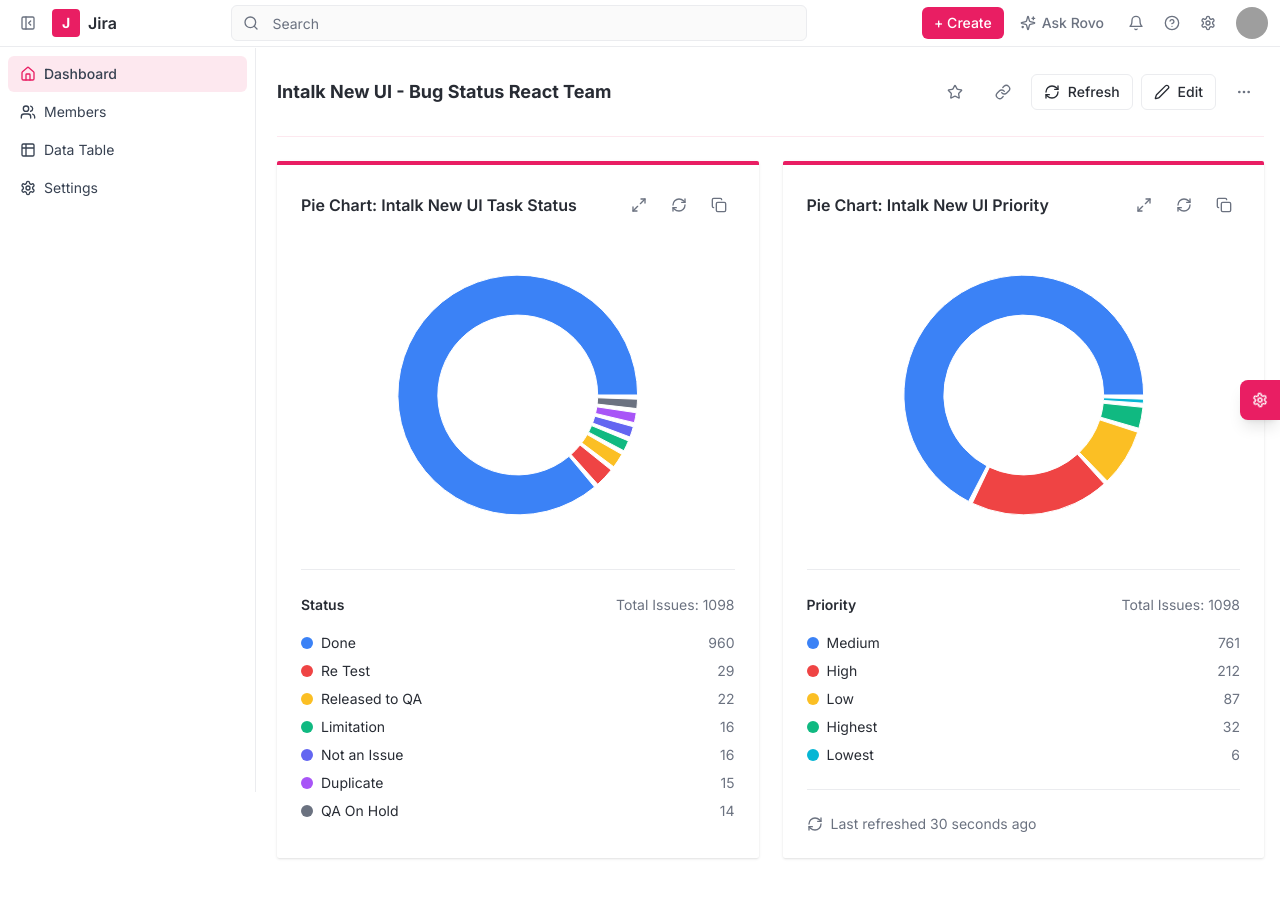
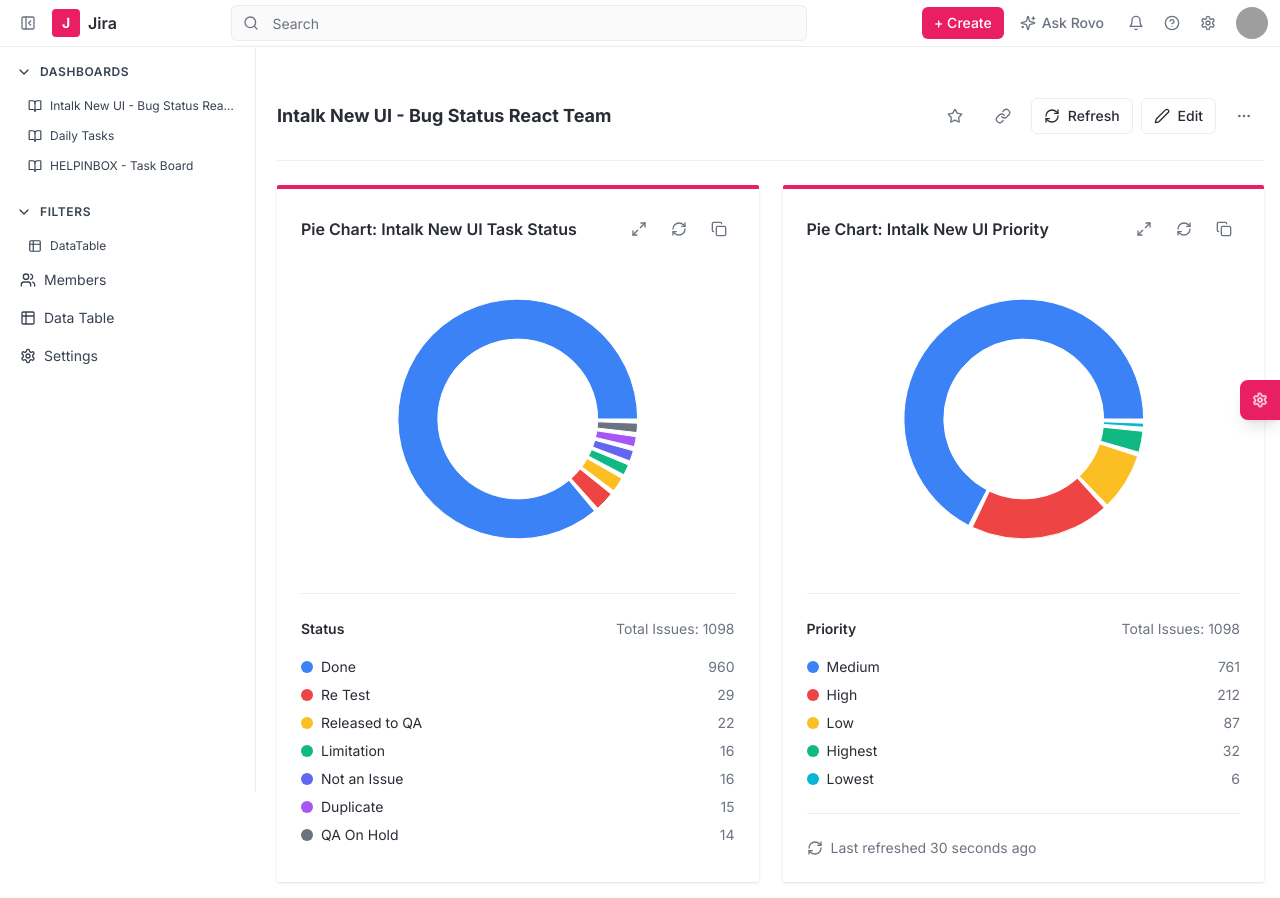
Before and after one commit to parth199833/metronics-theme, a Next.js app: page /dashboard in a window 1280 px wide. Before the commit the page ends 874 px from the top, so only its background shows below. Built offline with nearby package versions, Linux system fonts and the light colour scheme; grey boxes are pictures that could not be loaded.

Commit message:
feat: hide plus button on hover in sections
Update sidebar to hide plus button by default and show on hover.

#VERCEL_SKIP

Co-authored-by: null <175633621+parth199833@users.noreply.github.com>

```diff
--- a/app/(dashboard)/dashboard/page.tsx
+++ b/app/(dashboard)/dashboard/page.tsx
@@ -3,10 +3,48 @@
 import { Button } from "@/components/ui/button"
 import { Card } from "@/components/ui/card"
 import { PieChart, Pie, Cell, ResponsiveContainer, Tooltip } from "recharts"
-import { Star, LinkIcon, RefreshCw, Edit2, MoreHorizontal, Maximize2, Copy, Plus, Check, X } from "lucide-react"
+import {
+  Star,
+  LinkIcon,
+  RefreshCw,
+  Edit2,
+  MoreHorizontal,
+  Maximize2,
+  Copy,
+  Plus,
+  Check,
+  X,
+  ChevronDown,
+  BookOpen,
+} from "lucide-react"
 import { Popover, PopoverContent, PopoverTrigger } from "@/components/ui/popover"
 import { useState } from "react"
 import { GadgetPanel } from "@/components/gadget-panel"
+
+interface Dashboard {
+  id: string
+  name: string
+  description?: string
+  icon?: string
+}
+
+const dashboards: Dashboard[] = [
+  {
+    id: "intalk-bug-status",
+    name: "Intalk New UI - Bug Status React Team",
+    description: "Track bug status and priorities for React Team",
+  },
+  {
+    id: "daily-tasks",
+    name: "Daily Tasks",
+    description: "Daily task management and tracking",
+  },
+  {
+    id: "helpinbox-task-board",
+    name: "HELPINBOX - Task Board",
+    description: "Help inbox task tracking board",
+  },
+]
 
 const statusData = [
   { name: "Done", value: 960 },
@@ -82,6 +120,10 @@ export default function DashboardPage() {
   })
   const [editingChart, setEditingChart] = useState<string | null>(null)
   const [tempTitle, setTempTitle] = useState("")
+  const [expandedSections, setExpandedSections] = useState({
+    dashboards: true,
+    starred: true,
+  })
 
   const handleTitleClick = (chartId: string, currentTitle: string) => {
     if (isEditMode) {
@@ -99,6 +141,13 @@ export default function DashboardPage() {
     }
     setEditingChart(null)
     setTempTitle("")
+  }
+
+  const toggleSection = (section: string) => {
+    setExpandedSections((prev) => ({
+      ...prev,
+      [section]: !prev[section],
+    }))
   }
 
   const layoutOptions = [
@@ -134,10 +183,29 @@ export default function DashboardPage() {
       <div
         className={`flex-1 px-4 py-4 space-y-6 transition-all duration-300 ${isGadgetPanelOpen ? "mr-[400px]" : ""}`}
       >
+        {/* Dashboards Section */}
+
+
+        {/* Starred Section */}
+        <div className="space-y-3">
+
+
+          {/* Starred Dashboards List */}
+          {expandedSections.starred && (
+            <div className="space-y-2 pl-6">
+              {dashboards.slice(0, 3).map((dashboard) => (
+                null
+              ))}
+            </div>
+          )}
+        </div>
+
         {/* Header */}
         <div className="flex items-center justify-between mb-6 leading-7">
           <div>
-            <h1 className="font-bold text-foreground text-lg">Intalk New UI - Bug Status React Team</h1>
+            {expandedSections.dashboards && (
+              <h1 className="font-bold text-foreground text-lg">Intalk New UI - Bug Status React Team</h1>
+            )}
           </div>
           <div className="flex items-center gap-2">
             {isEditMode ? (
--- a/components/sidebar.tsx
+++ b/components/sidebar.tsx
@@ -1,7 +1,7 @@
 "use client"
 
 import { useState, useEffect } from "react"
-import { Home, ChevronRight, Plus, MoreHorizontal, ExternalLink, Settings, Users, Table2 } from "lucide-react"
+import { Home, ChevronRight, Plus, MoreHorizontal, ExternalLink, Settings, Users, Table2, BookOpen } from "lucide-react"
 import { Button } from "@/components/ui/button"
 import Link from "next/link"
 import { usePathname } from "next/navigation"
@@ -23,6 +23,14 @@ const projectsItems = [
     children: [{ id: "intalk", name: "InTalk", icon: Table2, href: "/dt", active: true }],
   },
 ]
+
+const dashboards = [
+  { id: "intalk-bug", name: "Intalk New UI - Bug Status React Team" },
+  { id: "daily-tasks", name: "Daily Tasks" },
+  { id: "helpinbox", name: "HELPINBOX - Task Board" },
+]
+
+const filters = [{ id: "datatable", name: "DataTable", icon: Table2, href: "/dt" }]
 
 function isColorDark(hexColor: string): boolean {
   if (!hexColor || hexColor.length < 7) return false
@@ -46,6 +54,10 @@ function getCookie(name: string): string | null {
 export function Sidebar() {
   const [expandedSections, setExpandedSections] = useState<string[]>(["projects"])
   const [expandedProjects, setExpandedProjects] = useState<string[]>(["technology"])
+  const [dashboardSections, setDashboardSections] = useState({
+    dashboards: true,
+    starred: true,
+  })
   const [isCollapsed, setIsCollapsed] = useState(false)
   const [isDarkSidebar, setIsDarkSidebar] = useState(false)
   const pathname = usePathname()
@@ -103,6 +115,24 @@ export function Sidebar() {
 
   const toggleProject = (id: string) => {
     setExpandedProjects((prev) => (prev.includes(id) ? prev.filter((p) => p !== id) : [...prev, id]))
+  }
+
+  const toggleDashboardSection = (section: string) => {
+    setDashboardSections((prev) => ({
+      ...prev,
+      [section]: !prev[section],
+    }))
+  }
+
+  const [filterSections, setFilterSections] = useState({
+    filters: true,
+  })
+
+  const toggleFilterSection = (section: string) => {
+    setFilterSections((prev) => ({
+      ...prev,
+      [section]: !prev[section],
+    }))
   }
 
   const renderMenuItem = (item: any, isChild = false) => {
@@ -214,89 +244,124 @@ export function Sidebar() {
         <div className="px-2 py-2 space-y-0.5">
           {topMenuItems.map((item) => (
             <div key={item.id}>
-              {renderMenuItem(item)}
-              {!isCollapsed && item.id === "projects" && expandedSections.includes("projects") && (
-                <div className="mt-1 space-y-0.5">
-                  {projectsItems.map((space) => {
-                    const projectTextClass = isDarkSidebar
-                      ? "text-white/80 hover:text-white"
-                      : "text-foreground/80 hover:text-foreground"
-                    const projectHoverBg = isDarkSidebar ? "hover:bg-white/10" : "hover:bg-foreground/5"
-                    const projectIconClass = isDarkSidebar
-                      ? "text-white/60 group-hover:text-white"
-                      : "text-muted-foreground group-hover:text-foreground"
-
-                    return (
-                      <div key={space.id}>
-                        <div
-                          onClick={() => toggleProject(space.id)}
+              {item.id === "dashboard" ? (
+                <>
+                  {/* Dashboards Section */}
+                  <div className="space-y-1 group">
+                    <div className="flex items-center justify-between px-2 py-2">
+                      <div className="flex items-center gap-2">
+                        <button
+                          onClick={() => toggleDashboardSection("dashboards")}
                           className={cn(
-                            "flex items-center gap-2 px-3 py-2 text-sm rounded-md cursor-pointer group transition-all duration-150",
-                            projectTextClass,
-                            projectHoverBg,
+                            "p-0 text-muted-foreground hover:text-foreground transition-colors",
+                            isDarkSidebar && "text-white/60 hover:text-white",
                           )}
                         >
                           <ChevronRight
-                            className={cn(
-                              "h-4 w-4 transition-transform",
-                              projectIconClass,
-                              expandedProjects.includes(space.id) && "rotate-90",
-                            )}
+                            className={cn("h-4 w-4 transition-transform", dashboardSections.dashboards && "rotate-90")}
                           />
-                          <span className="flex-1 truncate">{space.name}</span>
-                          {space.hasMore && (
+                        </button>
+                        <span className="text-xs font-semibold text-muted-foreground uppercase tracking-wider">
+                          Dashboards
+                        </span>
+                      </div>
                       <Button
                         variant="ghost"
                         size="icon"
                         className={cn(
-                                "h-5 w-5 opacity-0 group-hover:opacity-100",
-                                isDarkSidebar && "text-white hover:bg-white/10",
-                              )}
-                              onClick={(e) => e.stopPropagation()}
-                            >
-                              <MoreHorizontal className="h-4 w-4" />
-                            </Button>
-                          )}
-                        </div>
-                        {expandedProjects.includes(space.id) && space.children && (
-                          <div className="ml-4 space-y-0.5">
-                            {space.children.map((child: any) => {
-                              const ChildIcon = child.icon
-                              const isChildActive = pathname === child.href || child.active
-
-                              const childActiveText = isDarkSidebar
-                                ? "text-white font-medium"
-                                : "text-primary font-medium"
-                              const childActiveBg = isDarkSidebar ? "bg-white/20" : "bg-primary/10"
-                              const childActiveIcon = isDarkSidebar ? "text-white" : "text-primary"
-
-                              return (
-                                <Link
-                                  key={child.id}
-                                  href={child.href}
-                                  className={cn(
-                                    "flex items-center gap-2 px-3 py-2 text-sm rounded-md transition-all duration-150 group",
-                                    isChildActive
-                                      ? cn(childActiveBg, childActiveText)
-                                      : cn(projectTextClass, projectHoverBg),
+                          "h-4 w-4 p-0 opacity-0 group-hover:opacity-100 transition-opacity text-muted-foreground hover:text-foreground",
+                          isDarkSidebar && "text-white/60 hover:text-white",
                         )}
                       >
-                                  <ChildIcon
+                        <Plus className="h-3 w-3" />
+                      </Button>
+                    </div>
+
+                    {/* Dashboards List */}
+                    {dashboardSections.dashboards && (
+                      <div className="space-y-0.5">
+                        {dashboards.map((dashboard) => (
+                          <Link
+                            key={dashboard.id}
+                            href="/dashboard"
                             className={cn(
-                                      "h-4 w-4 flex-shrink-0 transition-colors",
-                                      isChildActive ? childActiveIcon : projectIconClass,
+                              "flex items-center gap-2 px-3 py-1.5 text-sm rounded transition-all duration-150 group ml-2",
+                              isDarkSidebar
+                                ? "text-white/70 hover:text-white hover:bg-white/10"
+                                : "text-foreground/70 hover:text-foreground hover:bg-foreground/5",
                             )}
-                                  />
-                                  <span className="truncate">{child.name}</span>
+                          >
+                            <BookOpen className="h-3.5 w-3.5 flex-shrink-0 text-muted-foreground group-hover:text-foreground" />
+                            <span className="truncate text-xs">{dashboard.name}</span>
                           </Link>
-                              )
-                            })}
+                        ))}
                       </div>
                     )}
                   </div>
-                    )
-                  })}
+
+                  {/* Starred Section */}
+                  <div className="space-y-1 mt-3">
+                    {/* Starred Dashboards List */}
+                    {dashboardSections.starred && (
+                      <div className="space-y-0.5">{dashboards.slice(0, 2).map((dashboard) => null)}</div>
+                    )}
                   </div>
+
+                  {/* Filters Section */}
+                  <div className="space-y-1 mt-4 group">
+                    <div className="flex items-center justify-between px-2 py-2">
+                      <div className="flex items-center gap-2">
+                        <button
+                          onClick={() => toggleFilterSection("filters")}
+                          className={cn(
+                            "p-0 text-muted-foreground hover:text-foreground transition-colors",
+                            isDarkSidebar && "text-white/60 hover:text-white",
+                          )}
+                        >
+                          <ChevronRight
+                            className={cn("h-4 w-4 transition-transform", filterSections.filters && "rotate-90")}
+                          />
+                        </button>
+                        <span className="text-xs font-semibold text-muted-foreground uppercase tracking-wider">
+                          Filters
+                        </span>
+                      </div>
+                      <Button
+                        variant="ghost"
+                        size="icon"
+                        className={cn(
+                          "h-4 w-4 p-0 opacity-0 group-hover:opacity-100 transition-opacity text-muted-foreground hover:text-foreground",
+                          isDarkSidebar && "text-white/60 hover:text-white",
+                        )}
+                      >
+                        <Plus className="h-3 w-3" />
+                      </Button>
+                    </div>
+
+                    {/* Filters List */}
+                    {filterSections.filters && (
+                      <div className="space-y-0.5">
+                        {filters.map((filter) => (
+                          <Link
+                            key={filter.id}
+                            href={filter.href}
+                            className={cn(
+                              "flex items-center gap-2 px-3 py-1.5 text-sm rounded transition-all duration-150 group ml-2",
+                              isDarkSidebar
+                                ? "text-white/70 hover:text-white hover:bg-white/10"
+                                : "text-foreground/70 hover:text-foreground hover:bg-foreground/5",
+                            )}
+                          >
+                            <filter.icon className="h-3.5 w-3.5 flex-shrink-0 text-muted-foreground group-hover:text-foreground" />
+                            <span className="truncate text-xs">{filter.name}</span>
+                          </Link>
+                        ))}
+                      </div>
+                    )}
+                  </div>
+                </>
+              ) : (
+                renderMenuItem(item)
               )}
             </div>
           ))}
```
Also changed, not shown: components/header.tsx (+4 -5 lines), components/user-profile-menu.tsx (added, +88 -0 lines). Lines whose indentation alone changed are shown as unchanged.
